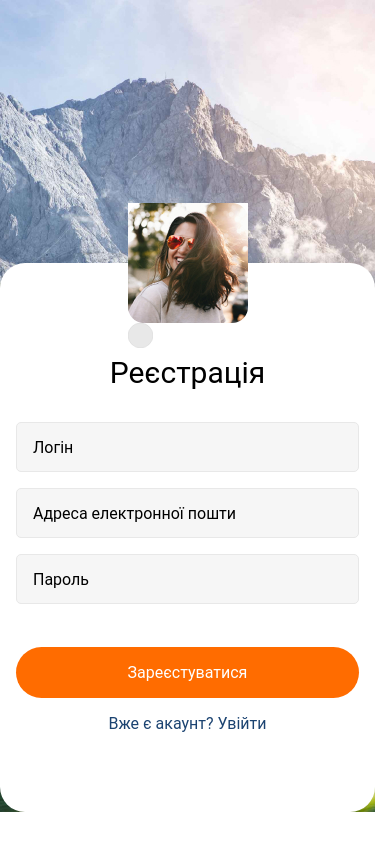
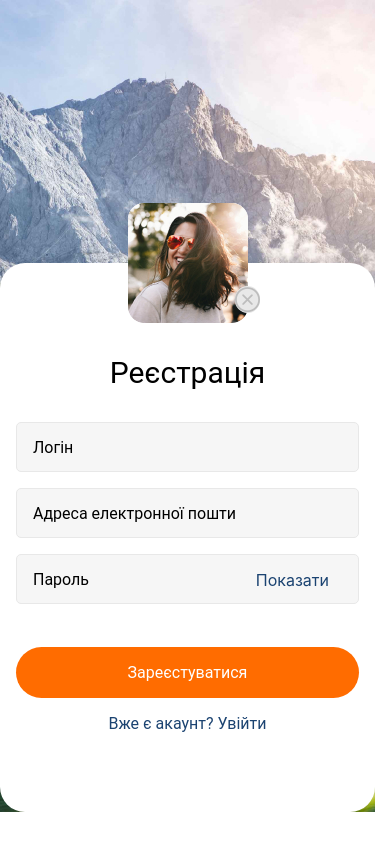
Before and after one commit to Kateryna1706/AwesomeProject, a React Native app: screen / in a window 390 px wide. Built offline with nearby package versions, Linux system fonts and the light colour scheme.

Commit message:
added icon button

```diff
--- a/package.json
+++ b/package.json
@@ -15,8 +15,7 @@
     "expo-status-bar": "~1.6.0",
     "formik": "^2.4.3",
     "react": "18.2.0",
-    "react-native": "0.72.4",
-    "react-native-svg": "^13.13.0"
+    "react-native": "0.72.4"
   },
   "devDependencies": {
     "@babel/core": "^7.20.0"
--- a/src/screens/RegistrationScreen.js
+++ b/src/screens/RegistrationScreen.js
@@ -10,9 +10,7 @@ import {
   Image,
 } from "react-native";
 
-import Svg, { Circle } from "react-native-svg";
-
-// import { AntDesign } from "@expo/vector-icons";
+import { AntDesign } from "@expo/vector-icons";
 
 const photo = require("../images/photoProfile.jpg");
 
@@ -30,36 +28,15 @@ const RegistrationScreen = () => {
       keyboardVerticalOffset="-1"
       style={styles.formContainer}
     >
-      <View style={styles.photoProfile}>
-        <Image source={photo} />
+      <View style={styles.containerPhoto}>
+        <Image source={photo} style={styles.photoProfile} />
         <Pressable onPress={onPress}>
-          <Svg
-            height="25"
-            width="25"
-            viewBox="0 0 100 100"
-            slyle={styles.button}
-          >
-            <Circle
-              cx="50"
-              cy="50"
-              r="50"
-              stroke="#BDBDBD"
-              strokeWidth="1"
-              fill="#E8E8E8"
-            />
-          </Svg>
-          {/* <Image
-            source={require("../images/cross.svg")}
-            fadeDuration={0}
-            slyle={styles.button}
-          /> */}
-          {/* <AntDesign
+          <AntDesign
             name="closecircleo"
             size={25}
             color="#BDBDBD"
-            onPress={onPress}
-
-          /> */}
+            style={styles.button}
+          />
         </Pressable>
       </View>
       <Formik
@@ -89,10 +66,10 @@ const RegistrationScreen = () => {
               placeholder="Пароль"
               keyboardType="visible-password"
             />
+            <Text style={styles.textInput}>Показати</Text>
             <Pressable onPress={handleSubmit} style={styles.buttonSubmit}>
               <Text style={styles.text}>Зареєстуватися</Text>
             </Pressable>
-
             <TouchableWithoutFeedback
               onPress={onPress}
               accessibilityRole="link"
@@ -116,7 +93,7 @@ const styles = StyleSheet.create({
     borderRadius: 25,
     backgroundColor: `#ffffff`,
   },
-  photoProfile: {
+  containerPhoto: {
     position: "absolute",
     top: -60,
     left: 128,
@@ -126,23 +103,15 @@ const styles = StyleSheet.create({
     borderRadius: 16,
     backgroundColor: "#F6F6F6",
   },
+  photoProfile: {
+    borderRadius: 16,
+  },
   button: {
     position: "absolute",
     right: -12,
     bottom: 10,
-    display: "flex",
-    justifyContent: "center",
-    alignItems: "center",
-    height: 25,
-    width: 25,
-    padding: 8,
     borderRadius: 50,
-    borderColor: "#BDBDBD",
-    borderWidth: 1,
-    textAlign: "center",
-    color: "#BDBDBD",
-
-    backgroundColor: "#fff",
+    backgroundColor: "#E8E8E8",
   },
   header: {
     marginTop: 76,
@@ -164,6 +133,14 @@ const styles = StyleSheet.create({
     lineHeight: 19,
     fontFamily: "Roboto",
     backgroundColor: "#F6F6F6",
+  },
+  textInput: {
+    position: "absolute",
+    right: 30,
+    top: 292,
+    fontSize: 16,
+    lineHeight: 19,
+    color: "#1B4371",
   },
   buttonSubmit: {
     display: "flex",
```
Also changed, not shown: src/screens/LoginScreen.js (+11 -5 lines), 1 other file (tests, documents, lock files or other folders).
